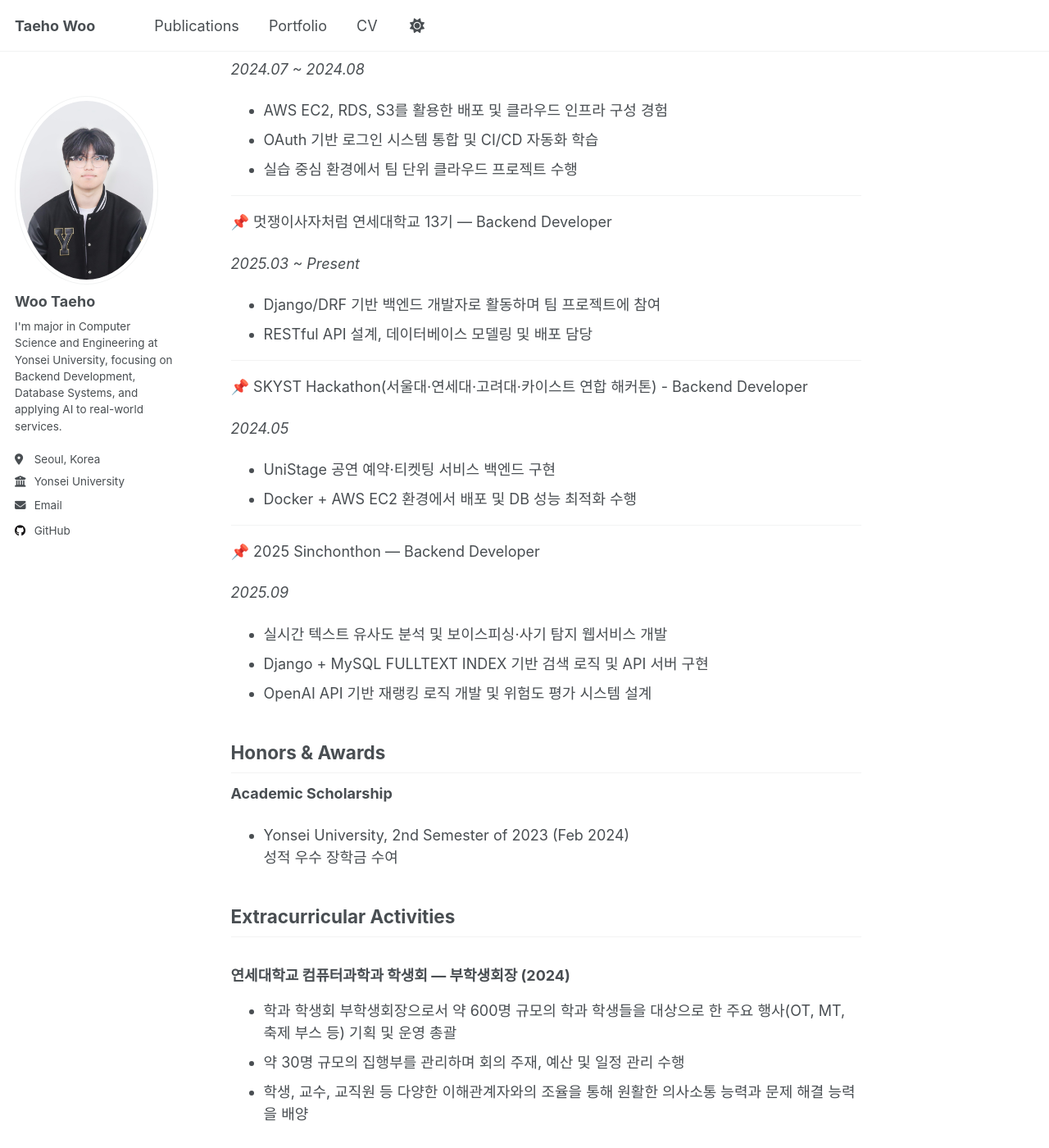
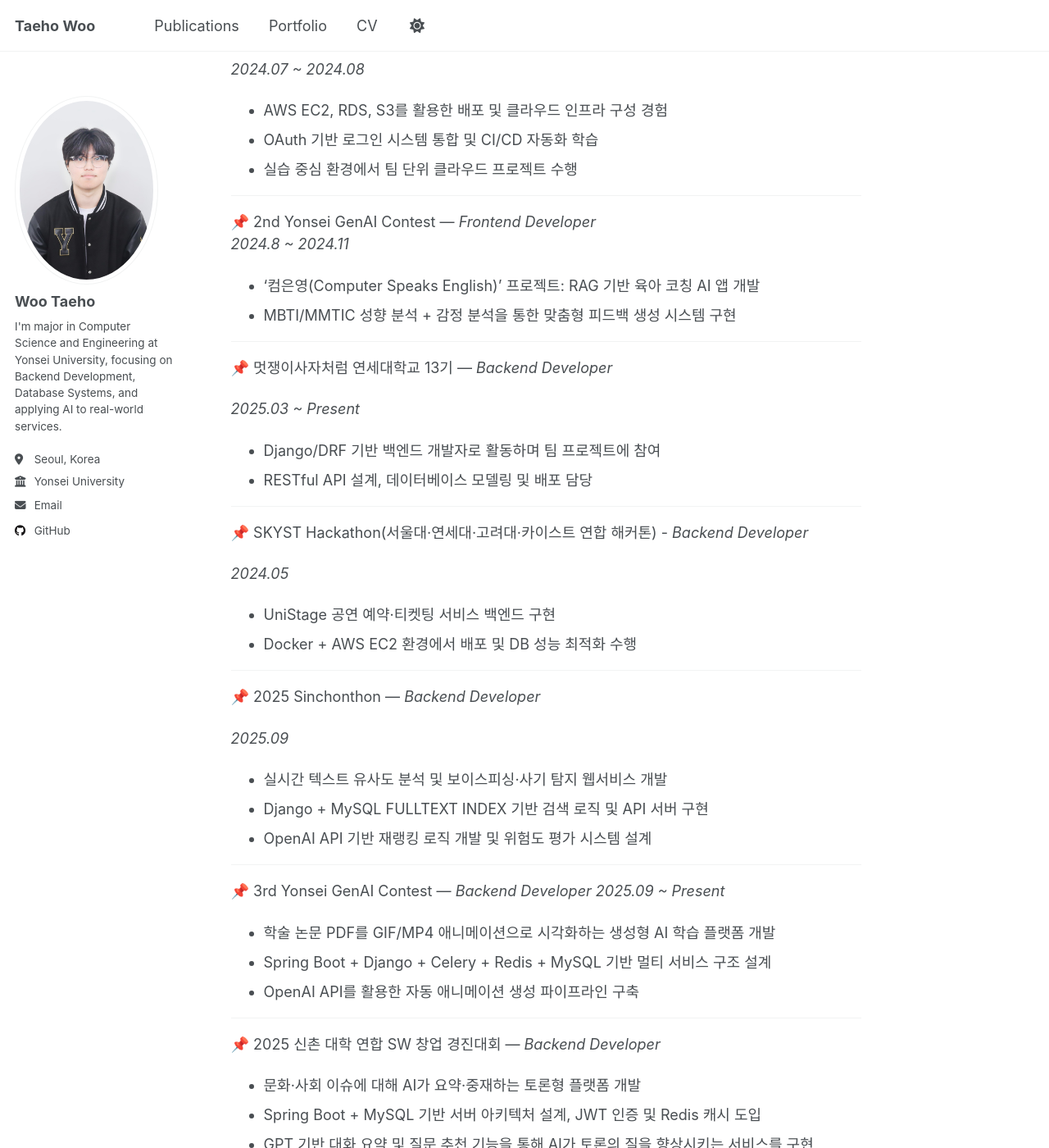
Before and after one commit to wooxogh/wooxogh.github.io, a Jekyll site: the page built from _pages/about.md, in a window 1280 px wide and 1400 px high, scrolled down 378 px. Shown: the whole window at 82% size. Built offline with Jekyll 4.4.1, drawn with Linux system fonts in a browser that asks for light colours; a script that is not in the unit is left out.

Commit message:
20251109 update#2

```diff
--- a/_pages/about.md
+++ b/_pages/about.md
@@ -20,26 +20,45 @@ Experiences
 - 실습 중심 환경에서 팀 단위 클라우드 프로젝트 수행
 
 ------
-📌 멋쟁이사자처럼 연세대학교 13기 — Backend Developer
+📌 2nd Yonsei GenAI Contest — *Frontend Developer*
+*2024.8 ~ 2024.11*
+- ‘컴은영(Computer Speaks English)’ 프로젝트: RAG 기반 육아 코칭 AI 앱 개발
+- MBTI/MMTIC 성향 분석 + 감정 분석을 통한 맞춤형 피드백 생성 시스템 구현
+
+------
+📌 멋쟁이사자처럼 연세대학교 13기 — *Backend Developer*
 
 *2025.03 ~ Present*
 - Django/DRF 기반 백엔드 개발자로 활동하며 팀 프로젝트에 참여
 - RESTful API 설계, 데이터베이스 모델링 및 배포 담당
 
 ------
-📌 SKYST Hackathon(서울대·연세대·고려대·카이스트 연합 해커톤) - Backend Developer
+📌 SKYST Hackathon(서울대·연세대·고려대·카이스트 연합 해커톤) - *Backend Developer*
 
 *2024.05*
 - UniStage 공연 예약·티켓팅 서비스 백엔드 구현
 - Docker + AWS EC2 환경에서 배포 및 DB 성능 최적화 수행
 
 ------
-📌 2025 Sinchonthon — Backend Developer
+📌 2025 Sinchonthon — *Backend Developer*
 
 *2025.09*
 - 실시간 텍스트 유사도 분석 및 보이스피싱·사기 탐지 웹서비스 개발
 - Django + MySQL FULLTEXT INDEX 기반 검색 로직 및 API 서버 구현
 - OpenAI API 기반 재랭킹 로직 개발 및 위험도 평가 시스템 설계
+
+------
+📌 3rd Yonsei GenAI Contest — *Backend Developer*
+*2025.09 ~ Present*
+- 학술 논문 PDF를 GIF/MP4 애니메이션으로 시각화하는 생성형 AI 학습 플랫폼 개발
+- Spring Boot + Django + Celery + Redis + MySQL 기반 멀티 서비스 구조 설계
+- OpenAI API를 활용한 자동 애니메이션 생성 파이프라인 구축
+
+------
+📌 2025 신촌 대학 연합 SW 창업 경진대회 — *Backend Developer*
+- 문화·사회 이슈에 대해 AI가 요약·중재하는 토론형 플랫폼 개발
+- Spring Boot + MySQL 기반 서버 아키텍처 설계, JWT 인증 및 Redis 캐시 도입
+- GPT 기반 대화 요약 및 질문 추천 기능을 통해 AI가 토론의 질을 향상시키는 서비스를 구현
 
 Honors & Awards
 ------
```
